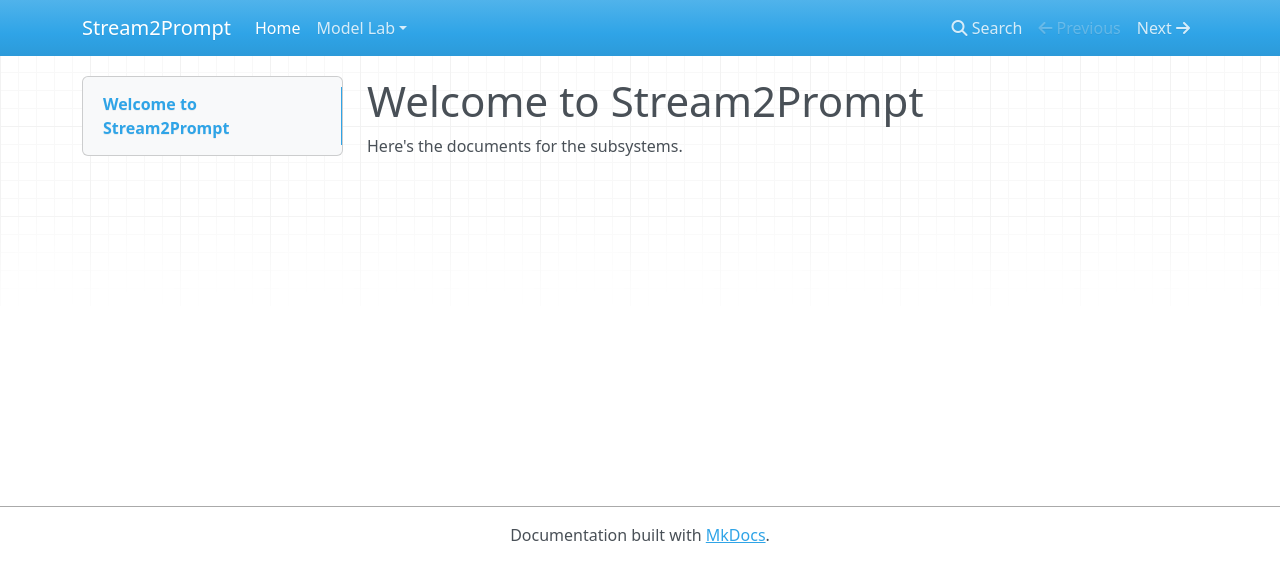
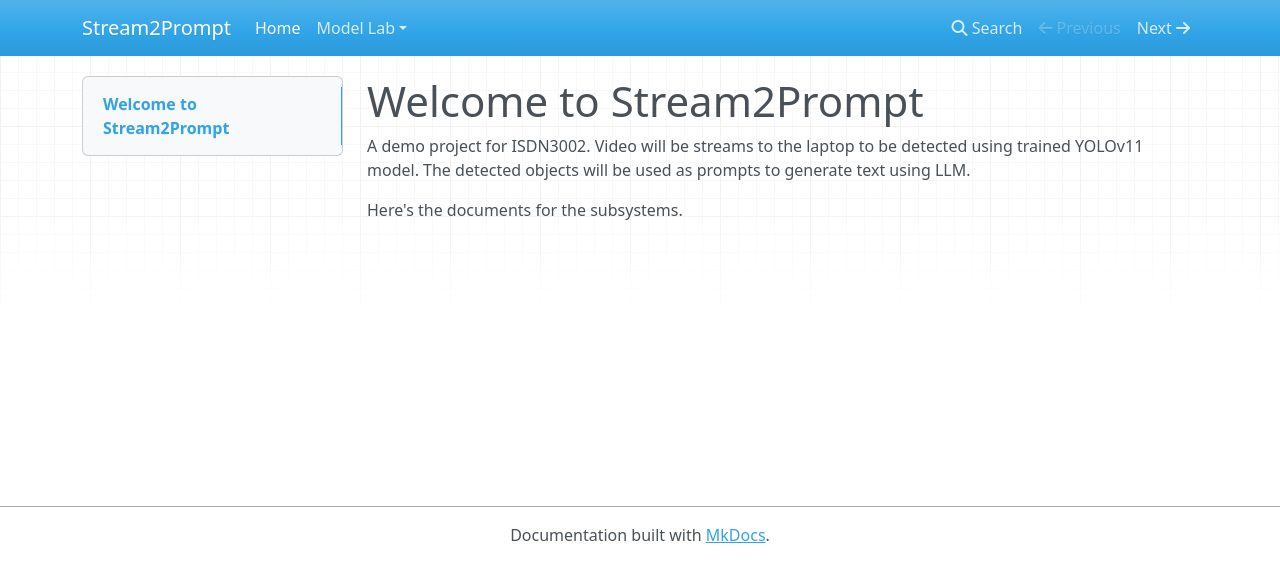
Before and after one commit to xnorspx/Stream2Prompt, an MkDocs documentation site: the page built from docs/index.md, in a window 1280 px wide. Shown: the top 582 px of the page. Built offline with MkDocs 1.6.1, drawn with Linux system fonts in a browser that asks for light colours; nearby versions of some CDN libraries.

Commit message:
Change doc structure

```diff
--- a/docs/index.md
+++ b/docs/index.md
@@ -1,2 +1,4 @@
 # Welcome to Stream2Prompt
+A demo project for ISDN3002. Video will be streams to the laptop to be detected using trained YOLOv11 model. The detected objects will be used as prompts to generate text using LLM.
+
 Here's the documents for the subsystems.
```
Also changed, not shown: README.md (+1 -1 lines), 1 other file.
